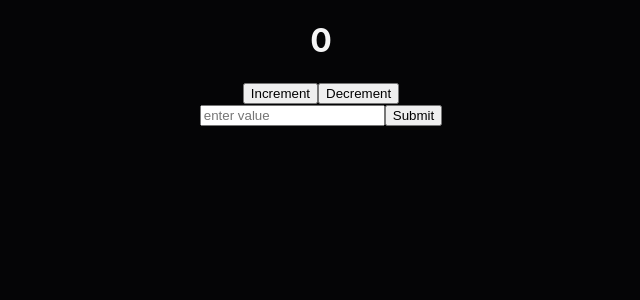
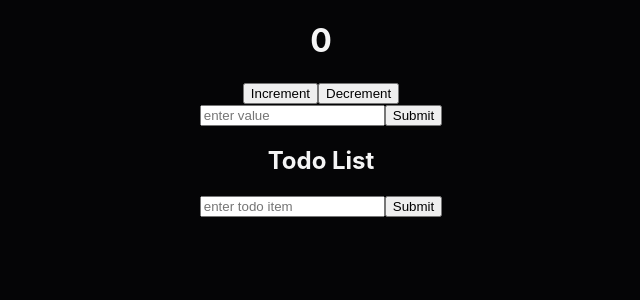
Before and after one commit to FabianUlises/first_react_redux, a React (Create React App) app: page / in a window 1280 px wide. Shown: the top 300 px of the page, without its empty margins (319-959 px from the left). Built offline with nearby package versions, Linux system fonts and the light colour scheme.

Commit message:
Created todo list component

```diff
--- a/src/App.js
+++ b/src/App.js
@@ -1,10 +1,12 @@
 // Components
 import Counter from './components/Counter';
+import TodoList from './components/TodoList';
 import './App.css';
 function App() {
   return (
     <div className="App">
         <Counter />
+        <TodoList />
     </div>
   );
 }
--- /dev/null
+++ b/src/components/TodoList.js
@@ -0,0 +1,18 @@
+import React from 'react'
+
+const TodoList = () => {
+  return (
+    <div>
+        <h2>Todo List</h2>
+        <form>
+            <input type='text' placeholder='enter todo item' />
+            <button type='submit'>Submit</button>
+        </form>
+        <ul id='todo-list'>
+
+        </ul>
+    </div>
+  )
+}
+
+export default TodoList;
```
Also changed, not shown: 1 other file (tests, documents, lock files or other folders).
